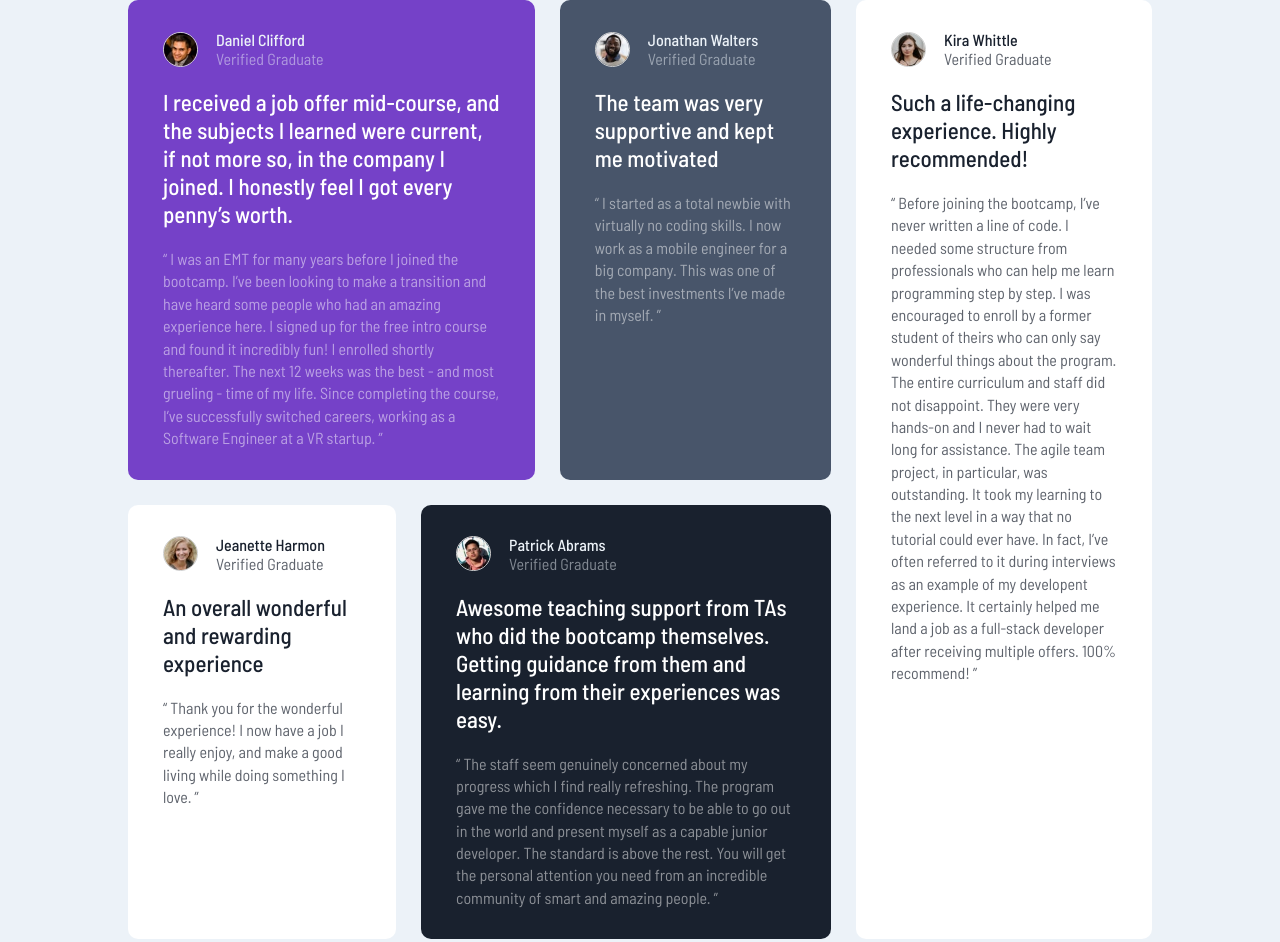
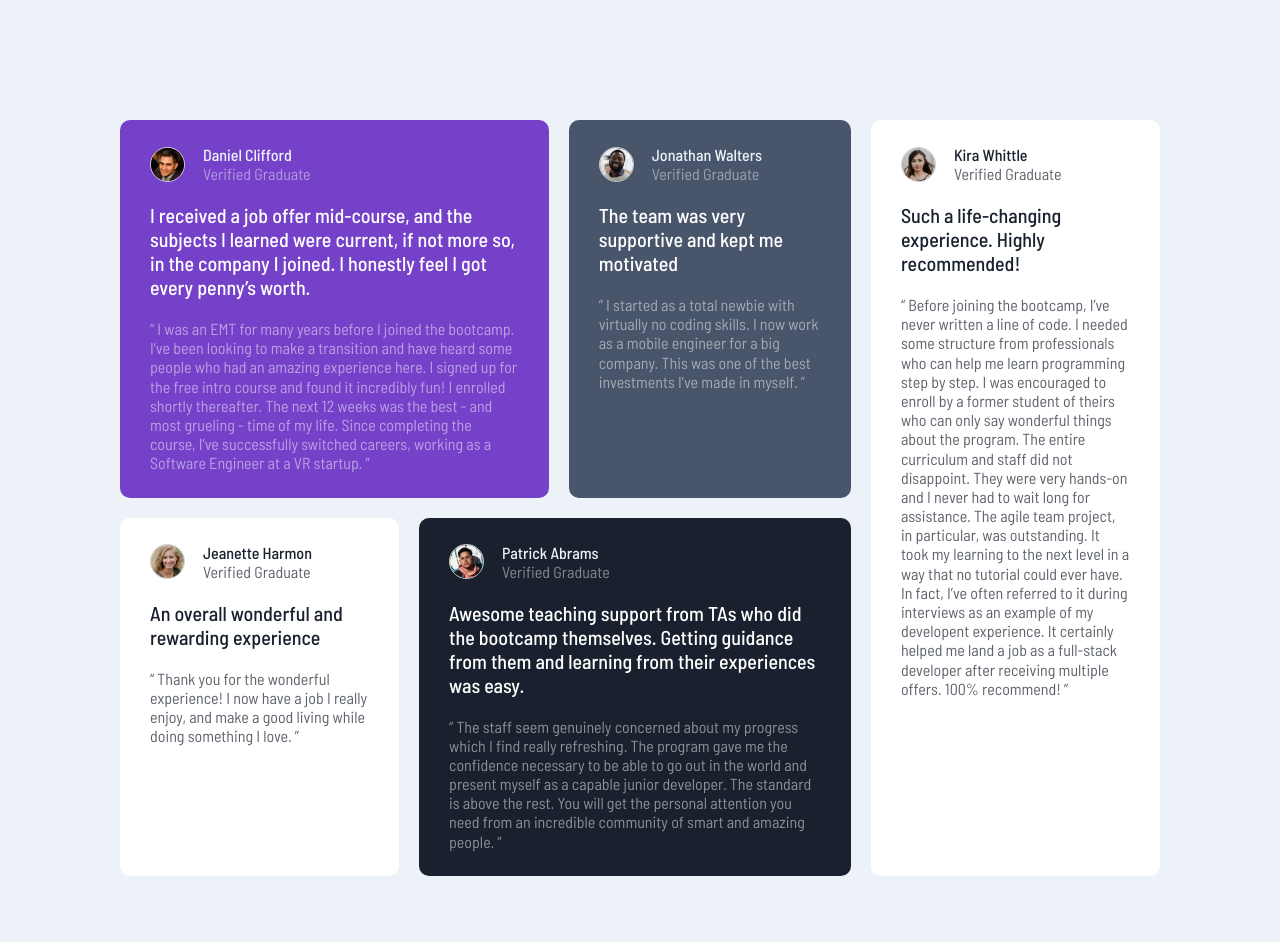
Before and after one commit to mahmoudessam16/Articles, a plain HTML site: page index.html in a window 1280 px wide. Drawn offline with Linux system fonts and the light colour scheme.

Commit message:
Enhance CSS code

```diff
--- a/scss/style.scss
+++ b/scss/style.scss
@@ -15,22 +15,21 @@ $size: 13px;
 body {
     font-family: "Barlow Semi Condensed", sans-serif;
     background-color: $Lightgrayishblue;
-    height: 100vh;
     width: 100%;
     display: flex;
     justify-content: center;
     align-items: center;
     .container {
-        width: 80%;
-        height: 100vh;
+        width: 90%;
+        margin: 120px;
         display: grid;
         grid-template-areas:
                         'daniel daniel daniel daniel jonathan jonathan kira kira'
                         'jeanette jeanette patrick patrick patrick patrick kira kira';
-        gap: 25px;
+        gap: 20px;
         > div {
             border-radius: 10px;
-            padding: 30px 35px;
+            padding: 25px 30px;
             .label {
                 display: flex;
                 align-items: center;
@@ -53,14 +52,14 @@ body {
             }
             .info {
                 h3 {
-                    font-size: 23px;
+                    font-size: 20px;
                     color: $White;
                     font-weight: 500;
                     margin: 20px 0;
                 }
                 p {
                     color: rgb(255, 255, 255, 0.5);
-                    line-height: 1.4;
+                    line-height: 1.2;
                 }
             }
         }
```
Also changed, not shown: scss/style.css, 1 other file.
